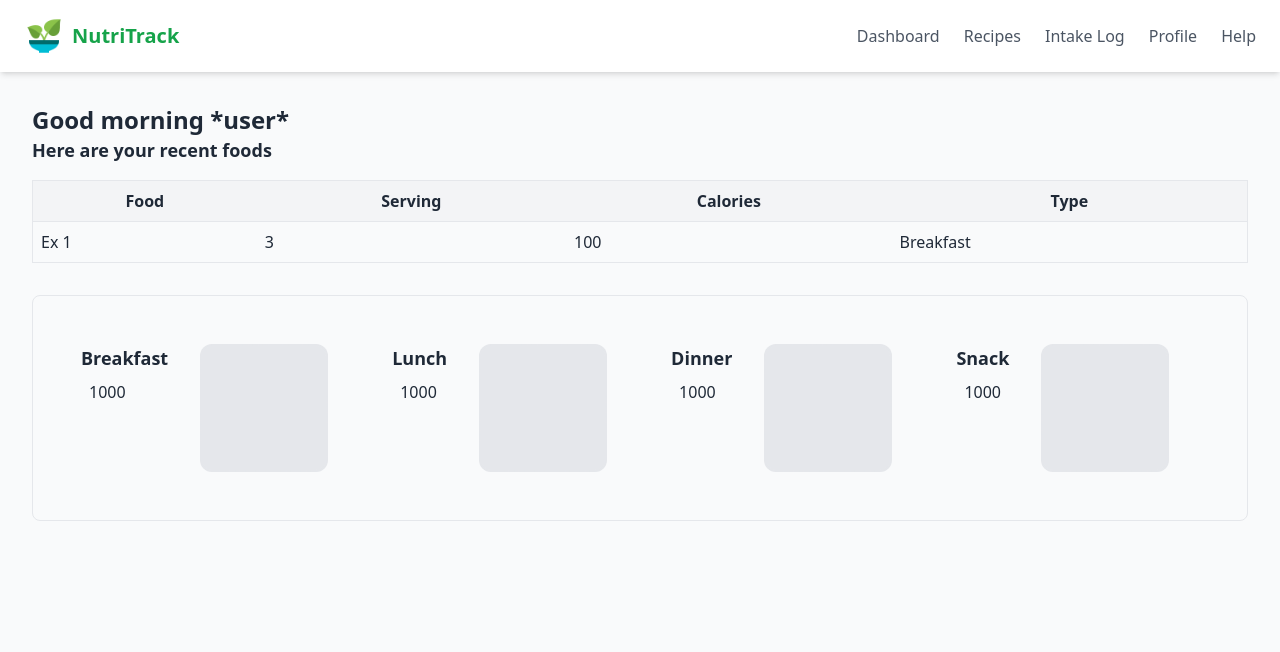
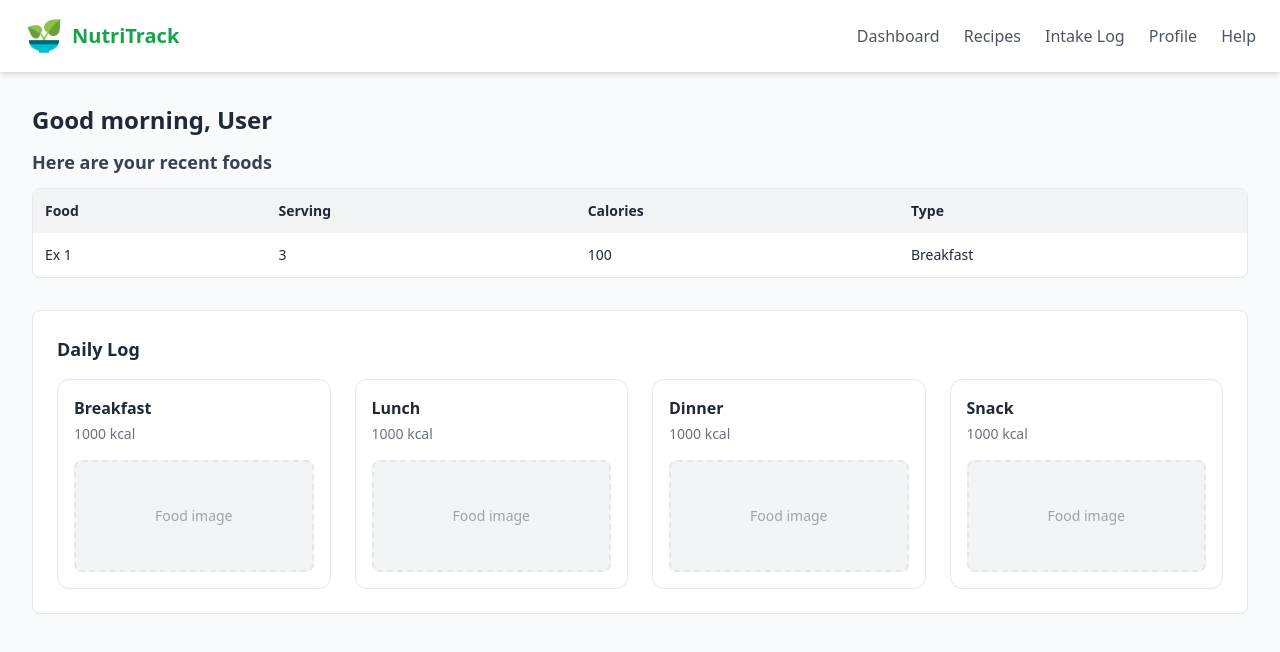
Before and after one commit to EduardoJRP/NutriTrack, a Next.js app: page / in a window 1280 px wide. Shown: the top 652 px of the page. Built offline with nearby package versions, Linux system fonts and the light colour scheme.

Commit message:
update: improved UI

```diff
--- a/app/page.tsx
+++ b/app/page.tsx
@@ -7,63 +7,58 @@ export default function DashboardPage() {
     <div className="min-h-screen bg-gray-50 text-gray-800">
       <Navbar />
 
-      {/* Main content */}
-      <main className="p-8 grid gap-8 md:grid-cols-1">
-        <div className="flex flex-col bg-gray-50 text-gray-800">
-          <h1 className="text-2xl font-bold">Good morning *user*</h1>
-          <h2 className="text-lg font-semibold">Here are your recent foods</h2>
-          <table className="w-full mt-4 table-auto border-collapse border border-gray-200">
-            <thead className="bg-gray-100">
-              <tr className="border-b">
-                <th className="p-2">Food</th>
-                <th className="p-2">Serving</th>
-                <th className="p-2">Calories</th>
-                <th className="p-2">Type</th>
+      <main className="max-w-7xl mx-auto p-8 space-y-8">
+        {/* Recent Foods */}
+        <section className="space-y-3">
+          <h1 className="text-2xl font-bold">Good morning, User</h1>
+          <h2 className="text-lg font-semibold text-gray-700">
+            Here are your recent foods
+          </h2>
+
+          <div className="bg-white border rounded-lg overflow-x-auto">
+            <table className="w-full table-auto border-collapse">
+              <thead className="bg-gray-100 text-sm">
+                <tr>
+                  <th className="p-3 text-left">Food</th>
+                  <th className="p-3 text-left">Serving</th>
+                  <th className="p-3 text-left">Calories</th>
+                  <th className="p-3 text-left">Type</th>
                 </tr>
               </thead>
-            <tbody className="divide-y">
+              <tbody className="divide-y text-sm">
                 <tr className="hover:bg-gray-50">
-                <td className="p-2">Ex 1</td>
-                <td className="p-2">3</td>
-                <td className="p-2">100</td>
-                <td className="p-2">Breakfast</td>
+                  <td className="p-3">Ex 1</td>
+                  <td className="p-3">3</td>
+                  <td className="p-3">100</td>
+                  <td className="p-3">Breakfast</td>
                 </tr>
               </tbody>
             </table>
           </div>
+        </section>
+
         {/* Daily Log */}
-        <div className="flex flex-row bg-gray-50 text-gray-800 border rounded-lg p-4 md:grid-cols-1">
-          <div className="flex p-4">
-            <div className="flex flex-col m-4">
-              <h3 className="text-lg font-semibold">Breakfast</h3>
-              <div className="p-2">1000</div>
-            </div>
-            <div className="bg-gray-200 border-2 border-dashed rounded-xl w-32 h-32 m-4"></div>
-          </div>
-          <div className="flex p-4">
-            <div className="flex flex-col m-4">
-              <h3 className="text-lg font-semibold">Lunch</h3>
-              <div className="p-2">1000</div>
-            </div>
-            <div className="bg-gray-200 border-2 border-dashed rounded-xl w-32 h-32 m-4"></div>
+        <section className="bg-white border rounded-lg p-6">
+          <h2 className="text-lg font-semibold mb-4">Daily Log</h2>
+
+          <div className="grid gap-6 sm:grid-cols-2 lg:grid-cols-4">
+            {['Breakfast', 'Lunch', 'Dinner', 'Snack'].map((meal) => (
+              <div
+                key={meal}
+                className="flex flex-col justify-between border rounded-xl p-4"
+              >
+                <div>
+                  <h3 className="font-semibold">{meal}</h3>
+                  <p className="text-sm text-gray-500 mt-1">1000 kcal</p>
                 </div>
 
-          <div className="flex p-4">
-            <div className="flex flex-col m-4">
-              <h3 className="text-lg font-semibold">Dinner</h3>
-              <div className="p-2">1000</div>
-            </div>
-            <div className="bg-gray-200 border-2 border-dashed rounded-xl w-32 h-32 m-4"></div>
-          </div>
-
-          <div className="flex p-4">
-            <div className="flex flex-col m-4">
-              <h3 className="text-lg font-semibold">Snack</h3>
-              <div className="p-2">1000</div>
-            </div>
-            <div className="bg-gray-200 border-2 border-dashed rounded-xl w-32 h-32 m-4"></div>
+                <div className="mt-4 flex items-center justify-center bg-gray-100 border-2 border-dashed rounded-lg h-28 text-sm text-gray-400">
+                  Food image
                 </div>
               </div>
+            ))}
+          </div>
+        </section>
       </main>
     </div>
   );
```
Lines whose indentation alone changed are shown as unchanged.
